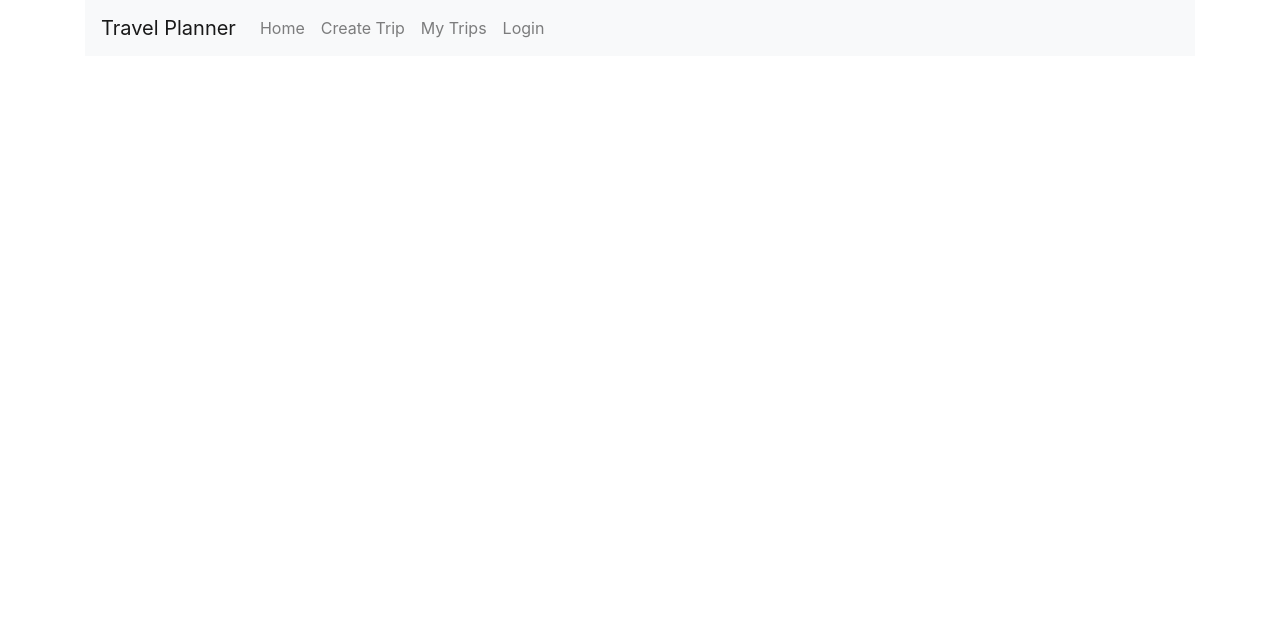
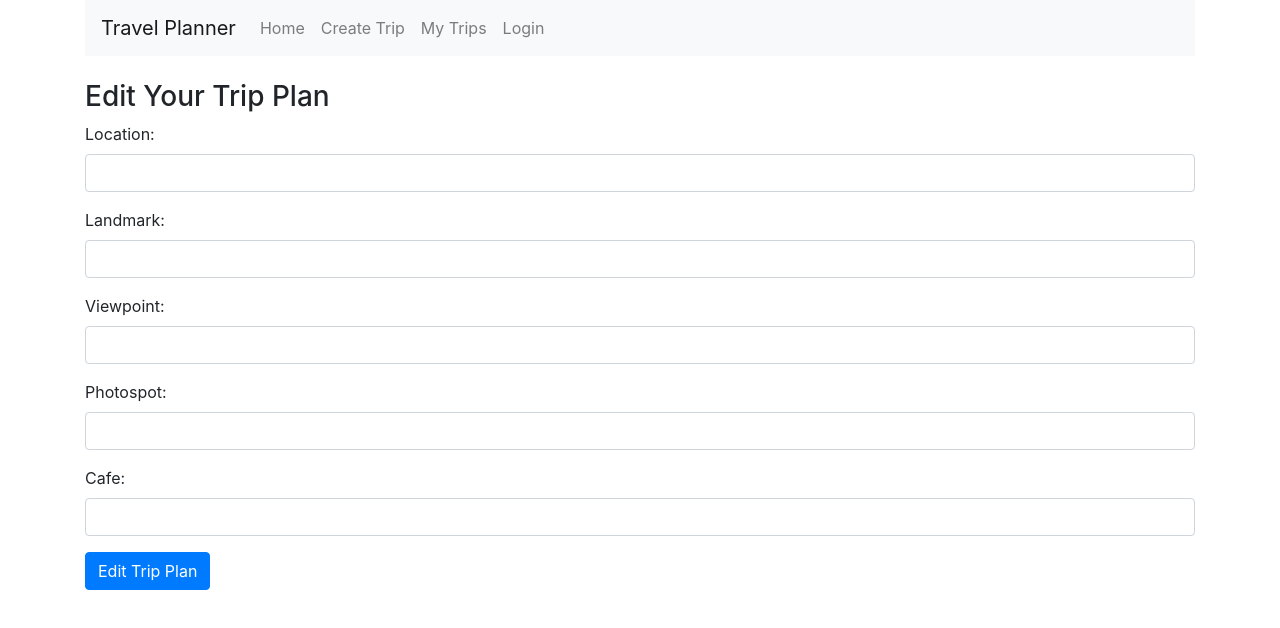
Before and after one commit to Bethanjames93/travel-planner, a React (Create React App) app in the folder client/: page /edit/1 in a window 1280 px wide. Shown: the top 628 px of the page. Built offline with nearby package versions, Linux system fonts and the light colour scheme; no server answers.

Commit message:
created edit option for trips

```diff
--- a/client/src/App.js
+++ b/client/src/App.js
@@ -7,6 +7,7 @@ import Navbar from "./components/Navbar";
 import Home from "./components/Home";
 import CreateTrip from "./components/CreateTrip";
 import MyTrips from "./components/MyTrips";
+import EditTrip from "./components/EditTrip";
 import Login from "./components/Login";
 
 function App() {
@@ -18,6 +19,7 @@ function App() {
         <Route path="/" exact component={Home} />
         <Route path="/create" component={CreateTrip} />
         <Route path="/mytrips" component={MyTrips} />
+        <Route path="/edit/:id" component={EditTrip} />
         <Route path="/login" component={Login} />
       </div>
     </Router>
--- /dev/null
+++ b/client/src/components/EditTrip/index.js
@@ -0,0 +1,153 @@
+import React, { Component } from "react";
+import axios from "axios";
+
+export default class EditTrip extends Component {
+  constructor(props) {
+    super(props);
+
+    this.onChangeLocation = this.onChangeLocation.bind(this);
+    this.onChangeLandmark = this.onChangeLandmark.bind(this);
+    this.onChangeViewpoint = this.onChangeViewpoint.bind(this);
+    this.onChangePhotospot = this.onChangePhotospot.bind(this);
+    this.onChangeCafe = this.onChangeCafe.bind(this);
+    this.onSubmit = this.onSubmit.bind(this);
+
+    this.state = {
+      location: "",
+      landmark: "",
+      viewpoint: "",
+      photospot: "",
+      cafe: "",
+    };
+  }
+
+  componentDidMount() {
+      axios.get('https://my-travelplanner.herokuapp.com/trip/'+this.props.match.params.id)
+      .then(response => {
+        this.setState({
+            location: response.data.location,
+            landmark: response.data.landmark,
+            viewpoint: response.data.viewpoint,
+            photospot: response.data.photospot,
+            cafe: response.data.cafe
+        })
+      })
+      .catch(function (error) {
+          console.log(error);
+      })
+  }
+
+  onChangeLocation(e) {
+    this.setState({
+      location: e.target.value,
+    });
+  }
+
+  onChangeLandmark(e) {
+    this.setState({
+      landmark: e.target.value,
+    });
+  }
+
+  onChangeViewpoint(e) {
+    this.setState({
+      viewpoint: e.target.value,
+    });
+  }
+
+  onChangePhotospot(e) {
+    this.setState({
+      photospot: e.target.value,
+    });
+  }
+
+  onChangeCafe(e) {
+    this.setState({
+      cafe: e.target.value,
+    });
+  }
+
+  onSubmit(e) {
+    e.preventDefault();
+
+    const trip = {
+      location: this.state.location,
+      landmark: this.state.landmark,
+      viewpoint: this.state.viewpoint,
+      photospot: this.state.photospot,
+      cafe: this.state.cafe,
+    };
+
+    console.log(trip);
+
+    axios
+      .post('https://my-travelplanner.herokuapp.com/trip/update/' + this.props.match.params.id, trip)
+      .then((res) => console.log(res.data));
+
+    window.location = '/mytrips'
+  }
+
+  render() {
+    return (
+      <div>
+        <h3>Edit Your Trip Plan</h3>
+        <form onSubmit={this.onSubmit}>
+          <div className="form-group">
+            <label>Location: </label>
+            <input
+              type="text"
+              required
+              className="form-control"
+              value={this.state.location}
+              onChange={this.onChangeLocation}
+            />
+          </div>
+          <div className="form-group">
+            <label>Landmark: </label>
+            <input
+              type="text"
+              className="form-control"
+              value={this.state.landmark}
+              onChange={this.onChangeLandmark}
+            />
+          </div>
+          <div className="form-group">
+            <label>Viewpoint: </label>
+            <input
+              type="text"
+              className="form-control"
+              value={this.state.viewpoint}
+              onChange={this.onChangeViewpoint}
+            />
+          </div>
+          <div className="form-group">
+            <label>Photospot: </label>
+            <input
+              type="text"
+              className="form-control"
+              value={this.state.photospot}
+              onChange={this.onChangePhotospot}
+            />
+          </div>
+          <div className="form-group">
+            <label>Cafe: </label>
+            <input
+              type="text"
+              className="form-control"
+              value={this.state.cafe}
+              onChange={this.onChangeCafe}
+            />
+          </div>
+
+          <div className="form-group">
+            <input
+              type="submit"
+              value="Edit Trip Plan"
+              className="btn btn-primary"
+            />
+          </div>
+        </form>
+      </div>
+    );
+  }
+}
--- a/client/src/components/MyTrips/index.js
+++ b/client/src/components/MyTrips/index.js
@@ -10,7 +10,7 @@ const Trip = props => (
         <td>{props.trip.photospot}</td>
         <td>{props.trip.cafe}</td>
         <td>
-            <Link to={"/edit/"+props.trip._id}>edit</Link> | <a href="#" onClick={() => { props.deleteTrip(props.trip._id) }}>delete</a>
+            <Link to={"/edit/"+props.trip._id}>edit</Link> | <a href="https://my-travelplanner.herokuapp.com/trip/delete/" onClick={() => { props.deleteTrip(props.trip._id) }}>delete</a>
         </td>
     </tr>
 )
@@ -19,7 +19,7 @@ export default class Triplist extends Component {
     constructor(props) {
         super(props);
 
-        this.deleteTrip = this.deleteTrip.bind(this);
+        this.deleteTrip = this.deleteTrip.bind(this)
 
         this.state = {trip: []};
     }
@@ -36,7 +36,7 @@ export default class Triplist extends Component {
 
     deletTrip(id) {
         axios.delete('https://my-travelplanner.herokuapp.com/trip/'+id)
-        .then(res => console.log(res.data));
+        .then(response => { console.log(response.data)});
 
         this.setState({
             trip: this.state.trip.filter(el => el._id !== id)
```
